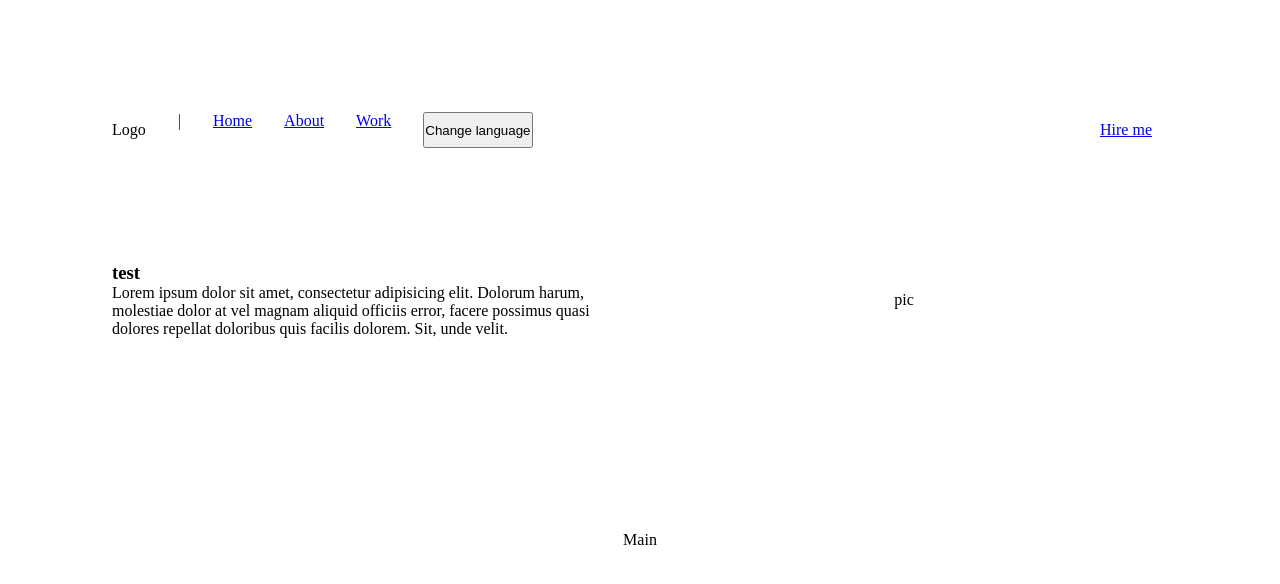
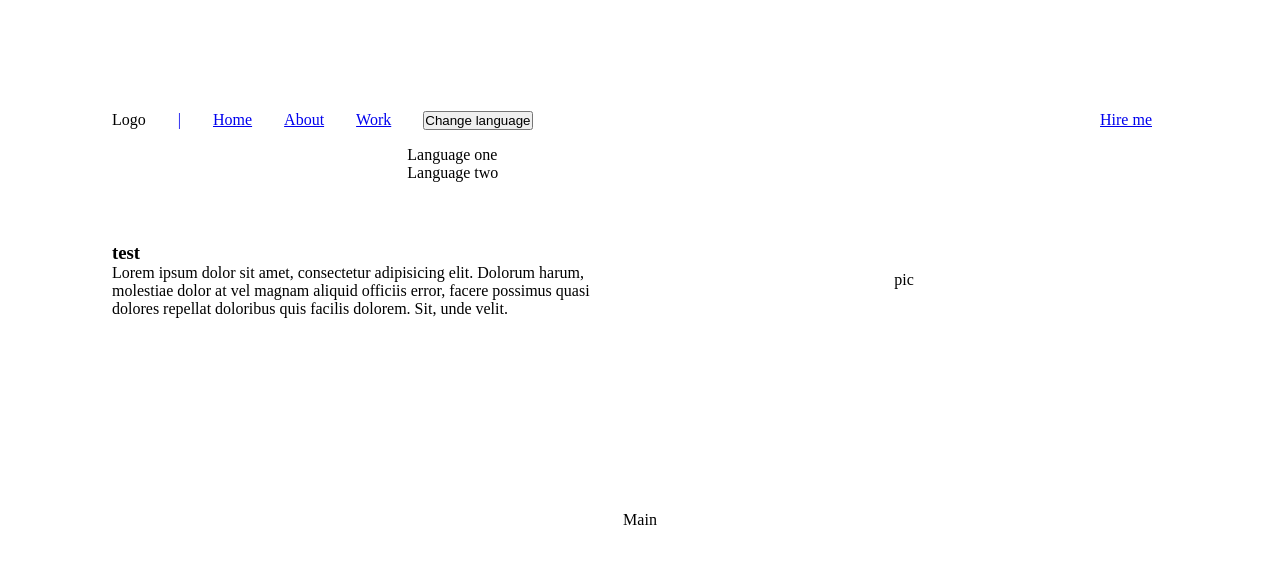
Before and after one commit to MapYh/portfolio, a React (Vite) app: page /Work in a window 1280 px wide. Both pictures are taken after a click on the button "Change language". Shown: the top 584 px of the page. Built offline with nearby package versions, Linux system fonts and the light colour scheme.

Commit message:
Fixed the language drop down meny so that it's functioning correctly

```diff
--- a/src/components/Dropdown_card.scss
+++ b/src/components/Dropdown_card.scss
@@ -1,3 +1,15 @@
 .Dropdown-card__list-item {
+  position: relative;
   list-style-type: none;
+  color: black;
 }
+.Dropdown-card__list {
+  position: absolute;
+  list-style-type: none;
+  color: black;
+}
+.Dropdown-card {
+  position: relative;
+  list-style-type: none;
+  color: black;
+}
--- a/src/components/Header.scss
+++ b/src/components/Header.scss
@@ -8,6 +8,7 @@
   display: flex;
   justify-content: space-around;
   align-items: center;
+  height: 5rem;
 }
 
 .main {
--- a/src/components/Nav.scss
+++ b/src/components/Nav.scss
@@ -10,4 +10,10 @@
   display: flex;
   margin: 1rem;
   list-style-type: none;
+  color: black;
 }
+
+.header-nav-list-lang {
+  display: flex;
+  flex-direction: column;
+}
--- a/src/components/Nav.tsx
+++ b/src/components/Nav.tsx
@@ -24,10 +24,12 @@ const Nav = () => {
         <li className="header-nav-item">
           <Link to="/Work">Work</Link>
         </li>
-        <li className="header-nav-item">
-          <Button onClick={() => setOpen((open) => !open)} />
+        <section className="header-nav-list-lang">
+          <li className="header-nav-item">
+            <Button onClick={() => setOpen((open) => !open)} />
+          </li>
           {open && <Dropdown_card props={languageListData} />}
-        </li>
+        </section>
       </ul>
     </nav>
   );
```
